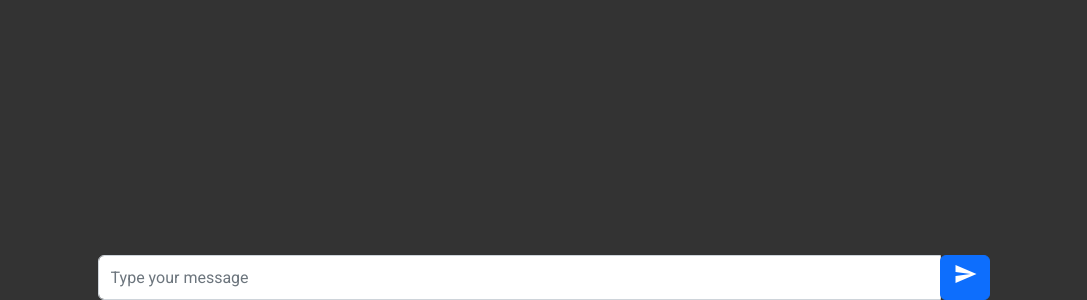
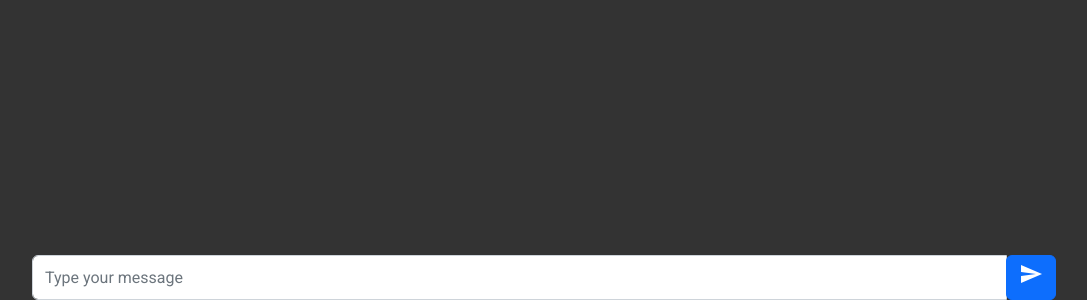
Before and after one commit to ProjetFinEtudes/PFE_CODE, an Angular app in the folder chatbot-frontend/: page / in a window 1280 px wide. Shown: the part 500-800 px from the top of the page, without its empty margins (96-1183 px from the left). Built offline with nearby package versions, Linux system fonts and the light colour scheme.

Commit message:
fix_chat_page_css

```diff
--- a/chatbot-frontend/src/app/pages/chat/chat.component.css
+++ b/chatbot-frontend/src/app/pages/chat/chat.component.css
@@ -3,9 +3,28 @@
   flex-direction: column;
   justify-content: space-between;
   min-height: 100vh;
-  min-width: 80%;
+  min-width: 81%;
   background-color: #333;
+  overflow-y: auto;
 }
+
+.container::-webkit-scrollbar {
+  width: 8px;
+  background-color: #f5f5f5;
+}
+
+.container::-webkit-scrollbar-thumb {
+  background-color: #888;
+}
+
+.container::-webkit-scrollbar-thumb:hover {
+  background-color: #555;
+}
+
+.container.no-overflow::-webkit-scrollbar {
+  display: none;
+}
+
 
 .messages-container {
   flex-grow: 1;
@@ -13,7 +32,8 @@
   display: flex;
   flex-direction: column;
   align-items: center;
-  max-width: 60%;
+  min-width: 60%;
+  padding-bottom: 50px; /* Adjust the value based on the height of the input container */
 }
 
 .message {
@@ -35,6 +55,7 @@
   background-color: #6c757d;
   align-self: flex-start;
   max-width: 50%;
+  white-space: pre-line;
 }
 
 .message.dots {
@@ -47,4 +68,6 @@
 .input-container {
   margin-top: auto;
   min-width: 80%;
+  position: fixed;
+  bottom: 0;
 }
```
